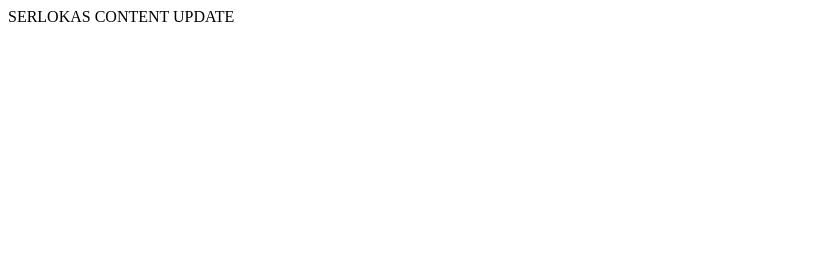
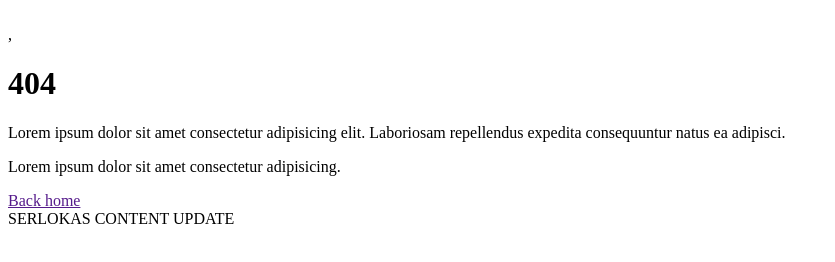
Before and after one commit to LaimonasRemeikis/2-serlokas, a website: page index.html in a window 1280 px wide. Shown: the whole page, without its empty margins (0-835 px from the left). Drawn offline with Linux system fonts and the light colour scheme.

Commit message:
HTML content

```diff
--- a/index.html
+++ b/index.html
@@ -7,7 +7,15 @@
     <meta name="viewport" content="width=device-width, initial-scale=1.0">
     <title>SERLOKAS</title>
 </head>
-
+<main>
+    <img src="" alt="">
+    <div>
+        ,<h1>404</h1>
+        <p>Lorem ipsum dolor sit amet consectetur adipisicing elit. Laboriosam repellendus expedita consequuntur natus ea adipisci.</p>
+        <p>Lorem ipsum dolor sit amet consectetur adipisicing.</p>
+        <a href="">Back home</a>
+    </div>
+</main>
 <body>
     SERLOKAS CONTENT UPDATE
 </body>
```
